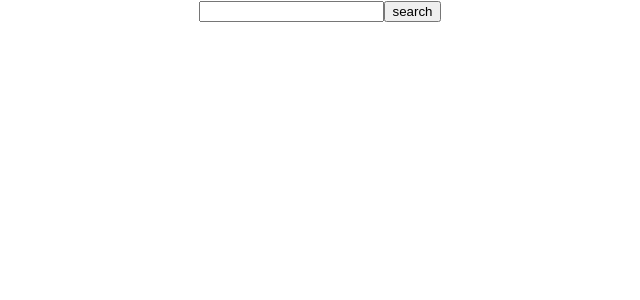
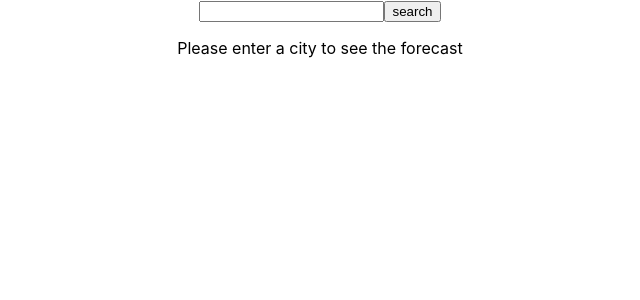
Before and after one commit to vladatsypyak/weather-chart, a React (Create React App) app: page / in a window 1280 px wide. Shown: the top 300 px of the page, without its empty margins (320-960 px from the left). Built offline with nearby package versions, Linux system fonts and the light colour scheme.

Commit message:
feat: display message when no city

```diff
--- a/src/components/Chart/Chart.jsx
+++ b/src/components/Chart/Chart.jsx
@@ -15,12 +15,13 @@ function Chart() {
 
     return (
         <div className="chart_wrap">
-            {city &&  <BarChart width={730} height={250} data={forecast} margin={{top: 20, right: 20, bottom: 20, left: 20}} >
+            {city ? <BarChart width={730} height={250} data={forecast} margin={{top: 20, right: 20, bottom: 20, left: 20}} >
                 <XAxis dataKey="day" />
                 <YAxis />
                 <Tooltip />
                 <Bar dataKey="data" fill="#8884d8" />
-            </BarChart>}
+            </BarChart> :
+                <p>Please enter a city to see the forecast</p>}
 
         </div>
     );
```
